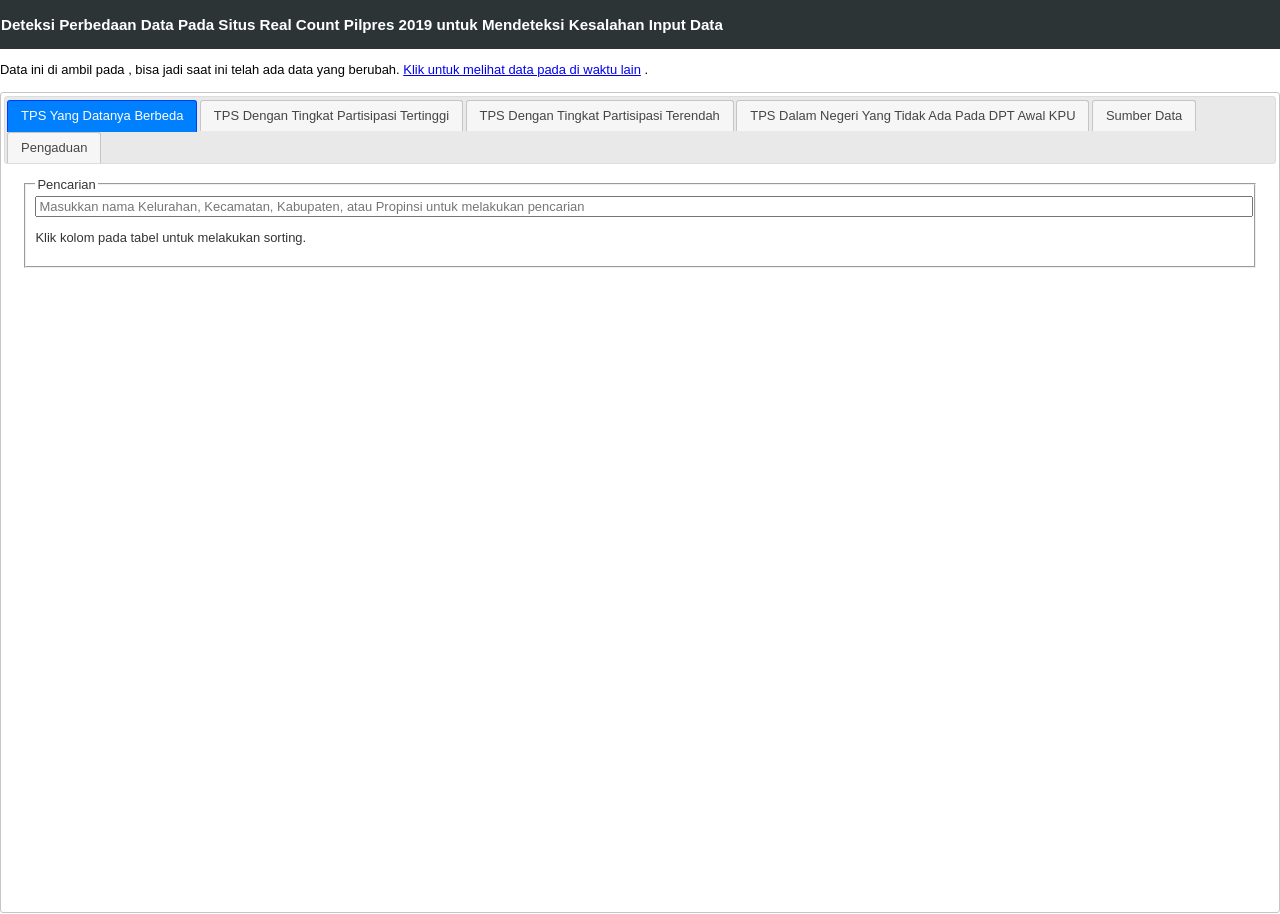
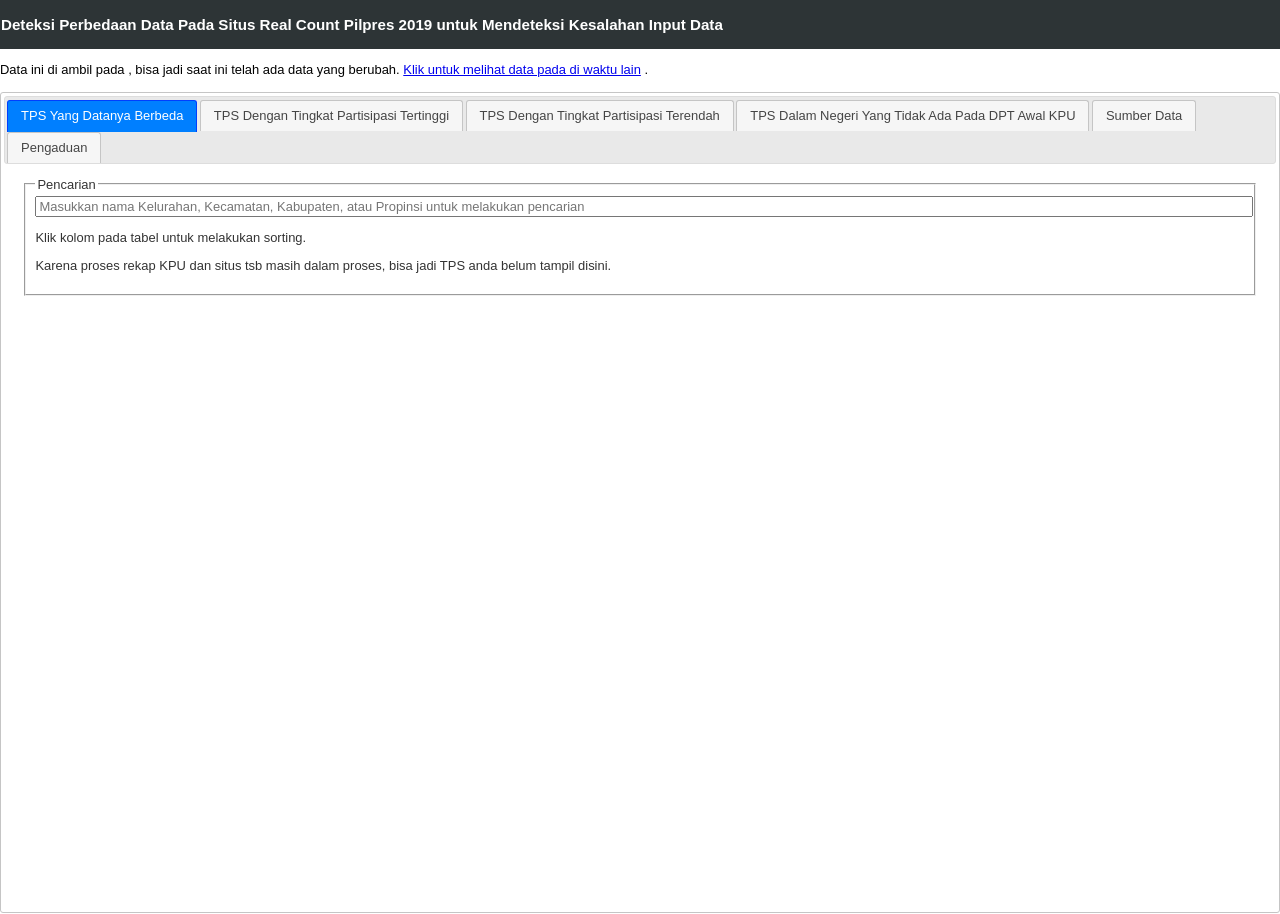
Before and after one commit to sulha199/scrapy_c1pemilu2019, a plain HTML site: page public/index.html in a window 1280 px wide. Drawn offline with nearby package versions, Linux system fonts and the light colour scheme; a script that the page names is missing; files whose address does not match are found by name.

Commit message:
update wordings

```diff
--- a/public/index.html
+++ b/public/index.html
@@ -117,6 +117,7 @@
               />
             </div>
             <div class="controlgroup"><p>Klik kolom pada tabel untuk melakukan sorting.</p></div>
+            <div class="controlgroup"><p>Karena proses rekap KPU dan situs tsb masih dalam proses, bisa jadi TPS anda belum tampil disini.</p></div>
           </fieldset>
         </div>
         <div
```
